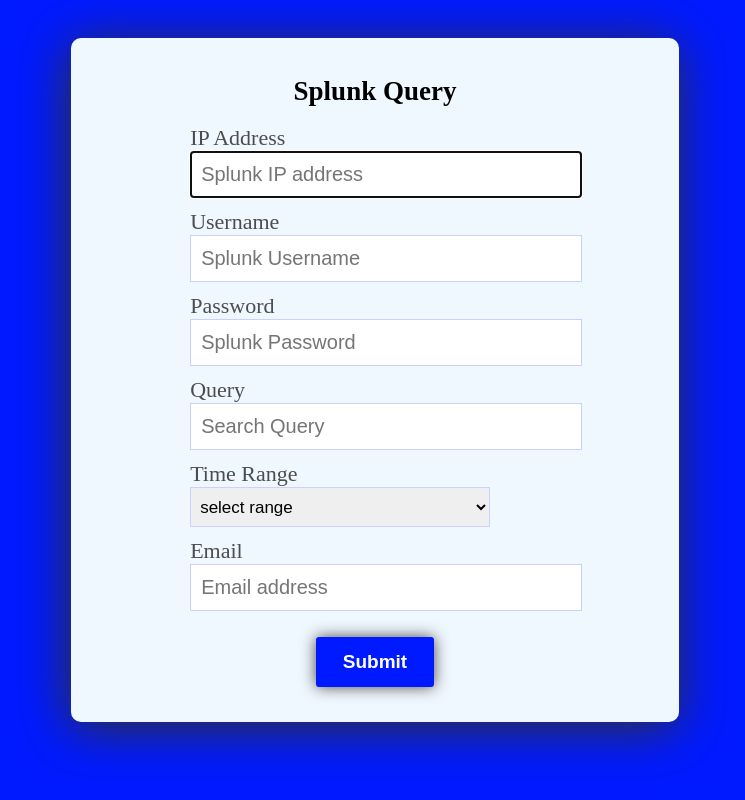
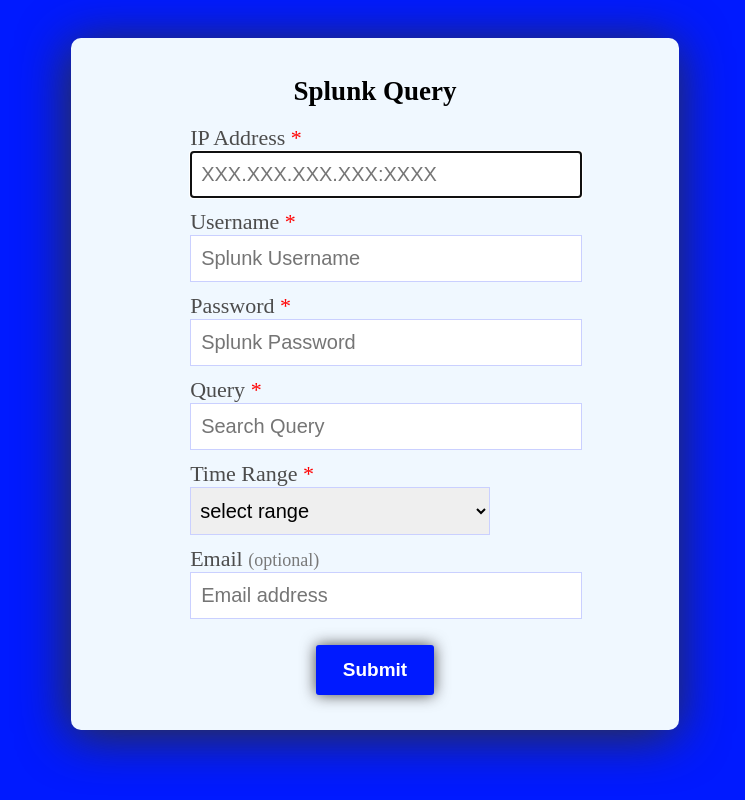
Before and after one commit to imKarthikeyanK/splunk-query, a Flask app: page / in a window 1280 px wide. Shown: the whole page, without its empty margins (265-1010 px from the left). Run offline with Flask 2, Linux system fonts and the light colour scheme.

Commit message:
form change

```diff
--- a/static/style.css
+++ b/static/style.css
@@ -35,6 +35,15 @@ label {
     color: #4c4c4c;
 }
 
+label span{
+    color: red;
+}
+
+#email span {
+    color: #797979;
+    font-size: 18px;
+}
+
 .btnDiv {
     text-align: center;
     padding: 15px;
@@ -70,10 +79,10 @@ input {
 }
 
 select {
-    height: 40px;
+    height: 48px;
     width: 300px;
     display: block;
-    font-size: 17px;
+    font-size: 20px;
     padding-left: 5px;
     border: 1px solid #cad0ff;
 }
--- a/templates/index.htm
+++ b/templates/index.htm
@@ -15,23 +15,23 @@
         </div>
         <div class="formDiv">
             <form action="/splunk-query" method="POST">
-                <label for="ip">IP Address</label><br>
-                <input type="text" id="ip" name="ip" required placeholder="Splunk IP address" autofocus pattern="^([0-9]{1,3}\.){3}[0-9]{1,3}:[0-9]{4}$" /><br><br>
-                <label for="username">Username</label><br>
+                <label for="ip">IP Address <span>*</span></label><br>
+                <input type="text" id="ip" name="ip" required placeholder="XXX.XXX.XXX.XXX:XXXX" autofocus pattern="^([0-9]{1,3}\.){3}[0-9]{1,3}:[0-9]{4}$" /><br><br>
+                <label for="username">Username <span>*</span></label><br>
                 <input type="text" id="username" name="username" required placeholder="Splunk Username" /><br><br>
-                <label for="password" id="password">Password</label><br>
+                <label for="password" id="password">Password <span>*</span></label><br>
                 <input type="password" id="password" name="password" required placeholder="Splunk Password" /><br><br>
-                <label for="query" id="query">Query</label><br>
+                <label for="query" id="query">Query <span>*</span></label><br>
                 <input type="text" id="query" name="query" required placeholder="Search Query"/><br><br>
-                <label for="range" id="range">Time Range</label><br>
+                <label for="range" id="range">Time Range <span>*</span></label><br>
                 <!-- <input type="text" id="range" name="range" placeholder="data query range"/><br><br> -->
-                <select id="range" name="range">
+                <select id="range" name="range" required>
                     <option value="">select range</option>
                     <option value="24h">last 24 hours</option>
                     <option value="7d">last 7 days</option>
                     <option value="30d">last 30 days</option>
                 </select><br>
-                <label for="email" id="email">Email</label><br>
+                <label for="email" id="email">Email <span>(optional)</span></label><br>
                 <input type="email" id="email" name="email" placeholder="Email address"/><br><br>
                 <div class="btnDiv">
                     <button type="submit">Submit</button>
```
